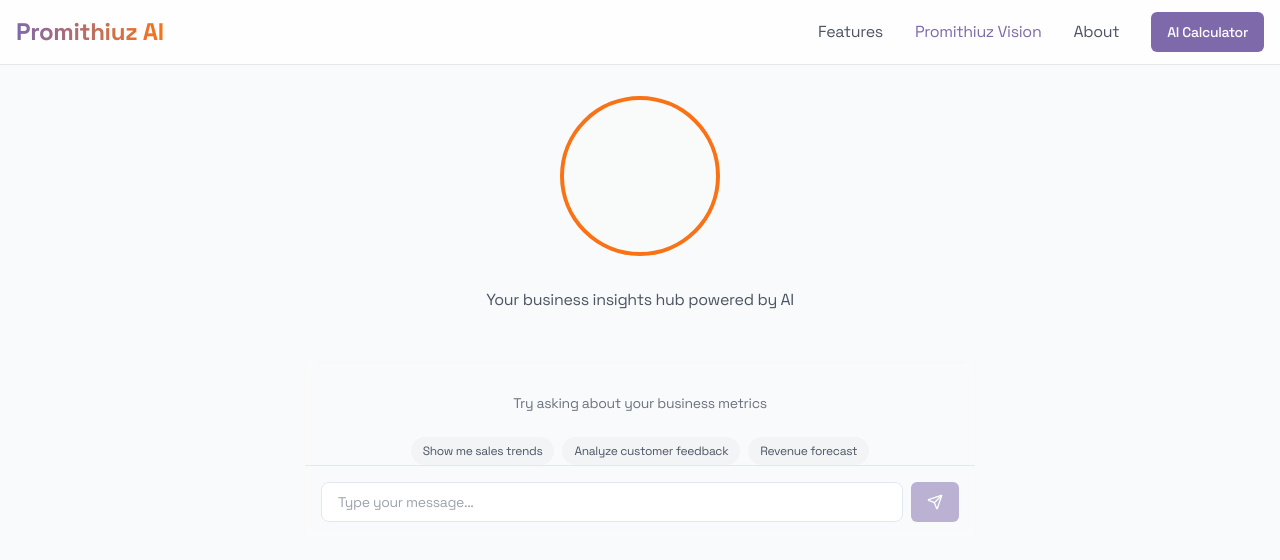
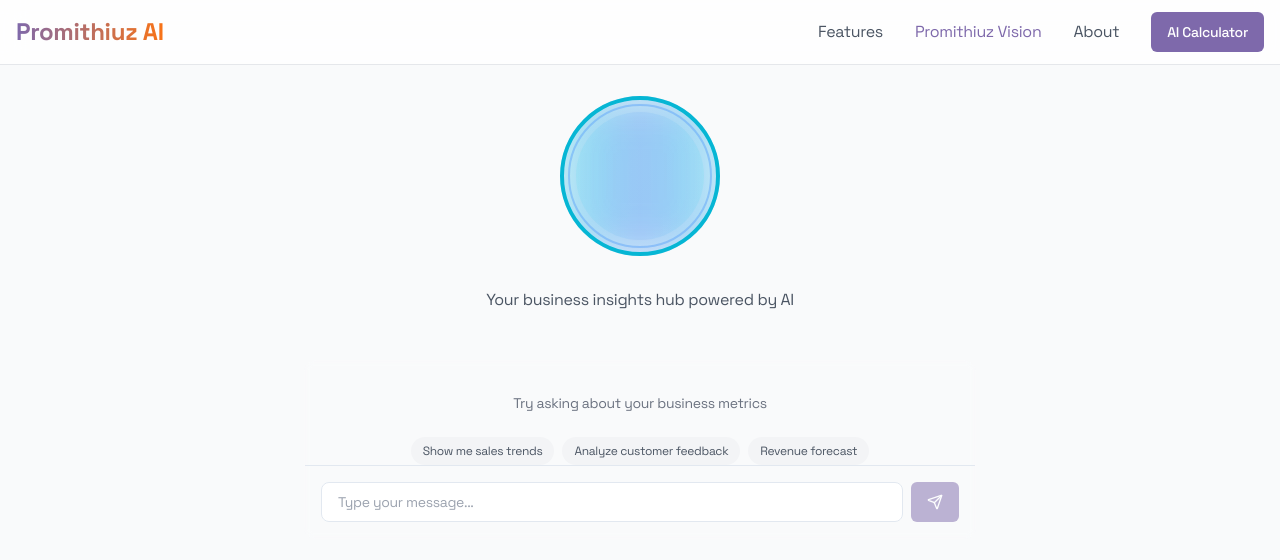
Before and after one commit to Helio947/promithiuz-ai, a React (Vite) app: page /prometheus-vision in a window 1280 px wide. Shown: the top 560 px of the page. Built offline with nearby package versions, Linux system fonts and the light colour scheme.

Commit message:
Improve Prometheus Vision UI
This commit enhances the user interface of the Prometheus Vision application.  No specific changes are detailed here.

```diff
--- a/src/pages/PrometheusVision.tsx
+++ b/src/pages/PrometheusVision.tsx
@@ -16,17 +16,54 @@ const PrometheusVision = () => {
       <main className="pt-24 px-4">
         <div className="container mx-auto">
           <div className="text-center mb-12 relative">
-            {/* Simple Ring */}
-            <div className="relative w-40 h-40 mx-auto rounded-full">
-              {/* Basic ring with animation */}
+            {/* Quantum State Ring */}
+            <div className="relative w-40 h-40 mx-auto">
+              {/* Quantum particles effect */}
+              <div className="absolute inset-0 rounded-full overflow-hidden">
+                <div
+                  className={cn(
+                    "absolute inset-0",
+                    "bg-gradient-to-r from-cyan-400 via-blue-500 to-cyan-400",
+                    "opacity-20 blur-xl",
+                    "animate-pulse"
+                  )}
+                />
+              </div>
+
+              {/* Main quantum ring */}
               <div
                 className={cn(
                   "absolute inset-0",
-                  "border-4 border-orange-500",
+                  "border-4 border-cyan-500",
                   "rounded-full",
-                  "transition-transform duration-1000",
-                  "bg-orange-50/5",
-                  isTyping ? "scale-105" : "scale-100"
+                  "transition-all duration-700",
+                  "bg-gradient-to-br from-cyan-500/10 to-blue-500/10",
+                  isTyping ? "scale-110" : "scale-100",
+                  "animate-[spin_8s_linear_infinite]"
+                )}
+              />
+
+              {/* Inner quantum ring */}
+              <div
+                className={cn(
+                  "absolute inset-2",
+                  "border-2 border-blue-400/50",
+                  "rounded-full",
+                  "transition-all duration-700",
+                  isTyping ? "scale-105" : "scale-100",
+                  "animate-[spin_6s_linear_infinite_reverse]"
+                )}
+              />
+
+              {/* Energy particles */}
+              <div
+                className={cn(
+                  "absolute inset-4",
+                  "rounded-full",
+                  "bg-gradient-to-r from-cyan-400/20 via-blue-500/20 to-cyan-400/20",
+                  "transition-opacity duration-1000",
+                  "animate-pulse",
+                  isTyping ? "opacity-100" : "opacity-50"
                 )}
               />
             </div>
```
